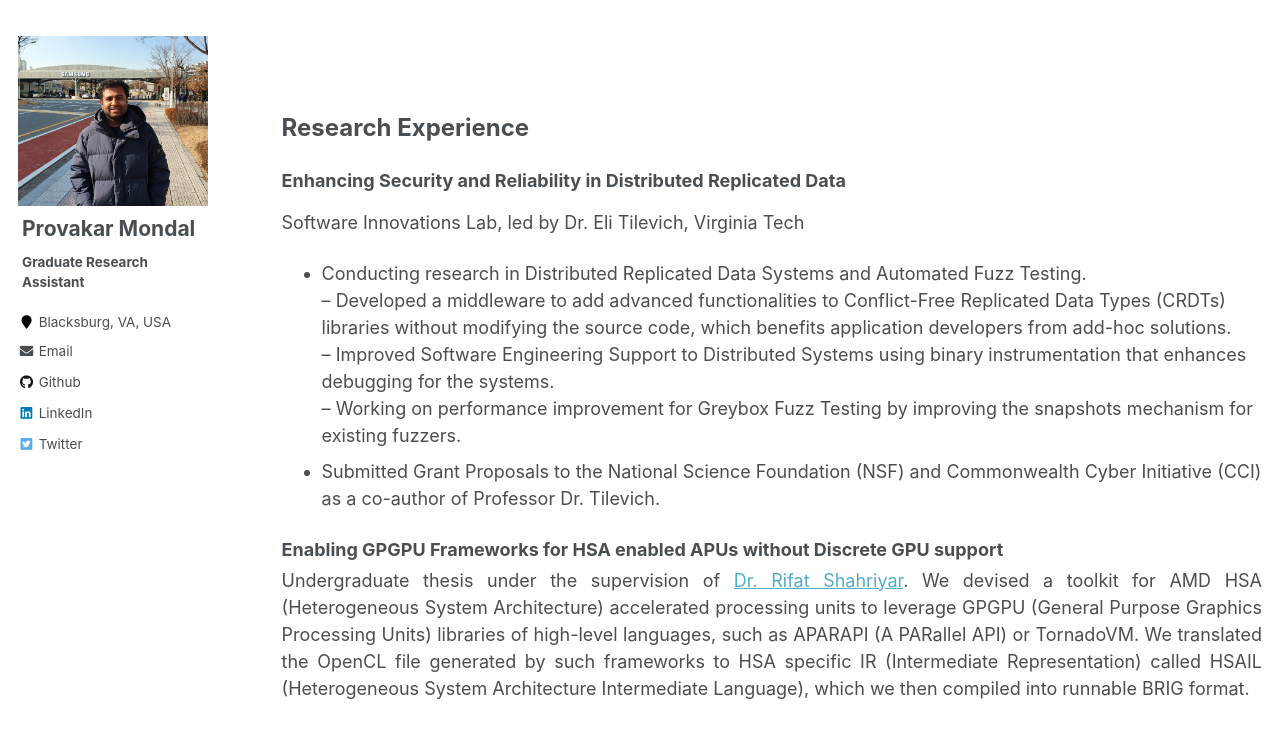
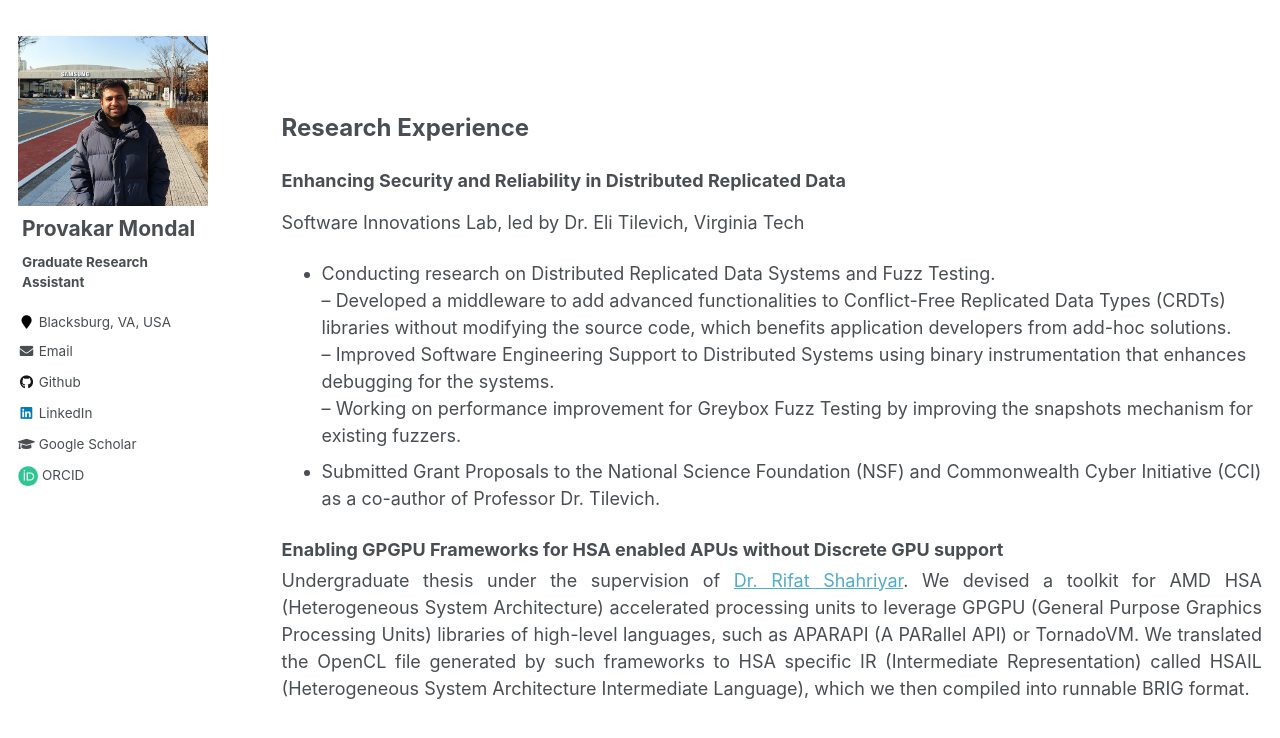
Before and after one commit to surzoprovakar/surzoprovakar.github.io, a Jekyll site: the page built from _pages/research.md, in a window 1280 px wide and 900 px high, scrolled down 673 px. Shown: the top 738 px of the window. Built offline with Jekyll 4.4.1, drawn with Linux system fonts in a browser that asks for light colours.

Commit message:
add Orcid id

```diff
--- a/_config.yml
+++ b/_config.yml
@@ -86,7 +86,7 @@ author:
   location         : "Blacksburg, VA, USA"
   employer         :
   # pubmed           : "https://www.ncbi.nlm.nih.gov/pubmed/?term=john+snow"
-  # googlescholar    : "http://yourfullgooglescholarurl.com"
+  googlescholar    : "https://scholar.google.com/citations?user=Fd8CN6AAAAAJ&hl=en"
   email            : "provakar@vt.edu"
   researchgate     :  # example: "https://www.researchgate.net/profile/yourprofile"
   uri              :
@@ -96,7 +96,7 @@ author:
   flickr           :
   github           : "surzoprovakar"
   linkedin         : "provakar-m"
-  twitter          : "Provakar034"
+  # twitter          : "Provakar034"
   #facebook         : "provakar.raju/"
   foursquare       :
   google_plus      :
@@ -104,7 +104,7 @@ author:
   instagram        :
   impactstory      : #"https://profiles.impactstory.org/u/xxxx-xxxx-xxxx-xxxx"
   lastfm           :
-  # orcid            : "http://orcid.org/yourorcidurl"
+  orcid            : "https://orcid.org/0009-0003-9990-0753"
   pinterest        :
   soundcloud       :
   stackoverflow    : # http://stackoverflow.com/users/123456/username
--- a/_includes/author-profile.html
+++ b/_includes/author-profile.html
@@ -104,13 +104,13 @@
         <li><a href="https://vine.co/u/{{ author.vine }}"><i class="fab fa-fw fa-vine" aria-hidden="true"></i> Vine</a></li>
       {% endif %}
       {% if author.googlescholar %}
-        <li><a href="{{ author.googlescholar }}"><i class="fas fa-fw fa-graduation-cap"></i> Google Scholar</a></li>
+        <li><a href="{{ author.googlescholar }}" target="_blank"><i class="fas fa-fw fa-graduation-cap"></i> Google Scholar</a></li>
       {% endif %}
       {% if author.pubmed %}
         <li><a href="{{ author.pubmed }}"><i class="ai ai-pubmed-square ai-fw"></i> PubMed</a></li>
       {% endif %}
       {% if author.orcid %}
-        <li><a href="{{ author.orcid }}"><i class="ai ai-orcid-square ai-fw"></i> ORCID</a></li>
+        <li><a href="{{ author.orcid }}" target="_blank"><svg xmlns="http://www.w3.org/2000/svg" width="1.5em" height="1.5em" viewBox="0 0 512 512" style="vertical-align: middle;"><path fill="#30c593" d="M294.75 188.19h-45.92V342h47.47c67.62 0 83.12-51.34 83.12-76.91c0-41.64-26.54-76.9-84.67-76.9M256 8C119 8 8 119 8 256s111 248 248 248s248-111 248-248S393 8 256 8m-80.79 360.76h-29.84v-207.5h29.84zm-14.92-231.14a19.57 19.57 0 1 1 19.57-19.57a19.64 19.64 0 0 1-19.57 19.57M300 369h-81V161.26h80.6c76.73 0 110.44 54.83 110.44 103.85C410 318.39 368.38 369 300 369"/></svg> ORCID</a></li>
       {% endif %}
       {% if author.impactstory %}
         <li><a href="{{ author.impactstory }}"><i class="ai ai-impactstory ai-fw"></i> Impactstory</a></li>
--- a/_pages/research.md
+++ b/_pages/research.md
@@ -42,7 +42,7 @@ author_profile: true
 
 ##### <font size = "+1.5"><b>Enhancing Security and Reliability in Distributed Replicated Data</b></font>
 Software Innovations Lab, led by Dr. Eli Tilevich, Virginia Tech
-- Conducting research in Distributed Replicated Data Systems and Automated Fuzz Testing. <br>
+- Conducting research on Distributed Replicated Data Systems and Fuzz Testing. <br>
 -- Developed a middleware to add advanced functionalities to Conflict-Free Replicated Data Types (CRDTs) libraries without modifying the source code, which benefits application developers from add-hoc solutions. <br>
 -- Improved Software Engineering Support to Distributed Systems using binary instrumentation that enhances debugging
 for the systems. <br>
```
Also changed, not shown: _pages/resume.md (+1 -1 lines).
